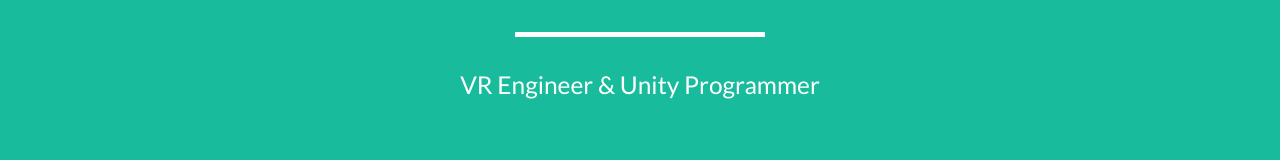
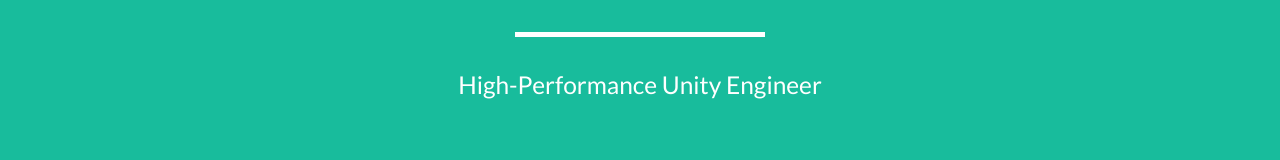
Before and after one commit to CalcCalcCalc/CalcCalcCalc.github.io, a plain HTML site: page index.html in a window 1280 px wide. Shown: the part 586-746 px from the top of the page. Drawn offline with nearby package versions, Linux system fonts and the light colour scheme.

Commit message:
Phyllo shit

```diff
--- a/index.html
+++ b/index.html
@@ -78,7 +78,7 @@
                     <div class="intro-text">
                         <h1 class="name">Alec Stone</h1>
                         <hr class="goggles-light">
-                        <span class="skills">VR Engineer & Unity Programmer</span>
+                        <span class="skills">High-Performance Unity Engineer</span>
                     </div>
                 </div>
             </div>
@@ -653,6 +653,7 @@
                             <hr class="goggles-primary">
                             <img src="" class="img-responsive img-centered" alt="">
                             <p>Toy made out of fascination of natural synchronicity, and vibes.
+                                </br>Written using DOTS
                                 </br>Interactive Spiralling pattern.
                                 </br>Original background music is tied to spiral direction.
                                 </br>Controller written in C++.
```
Also changed, not shown: img/Phyllo/phyllo.png.
